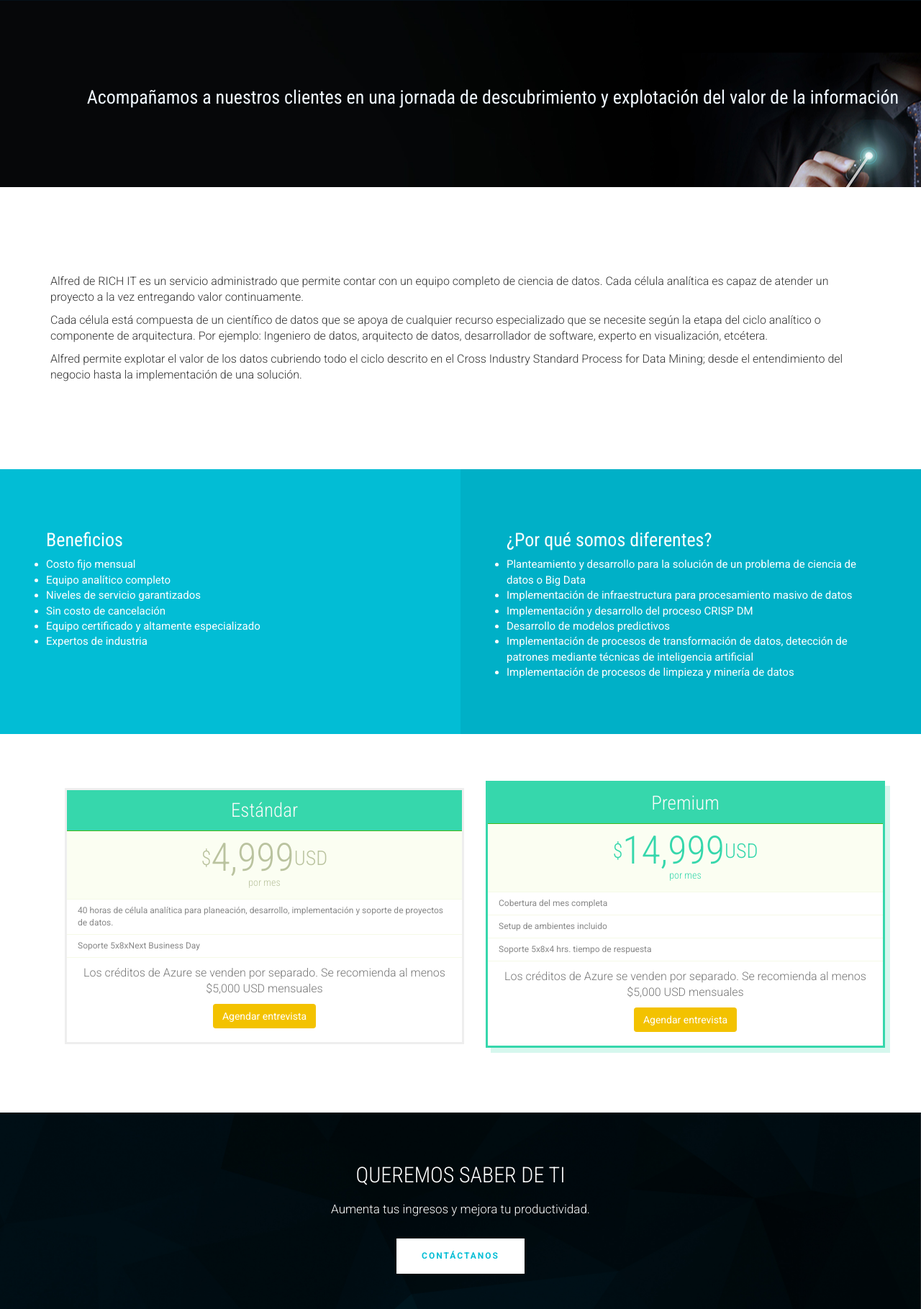
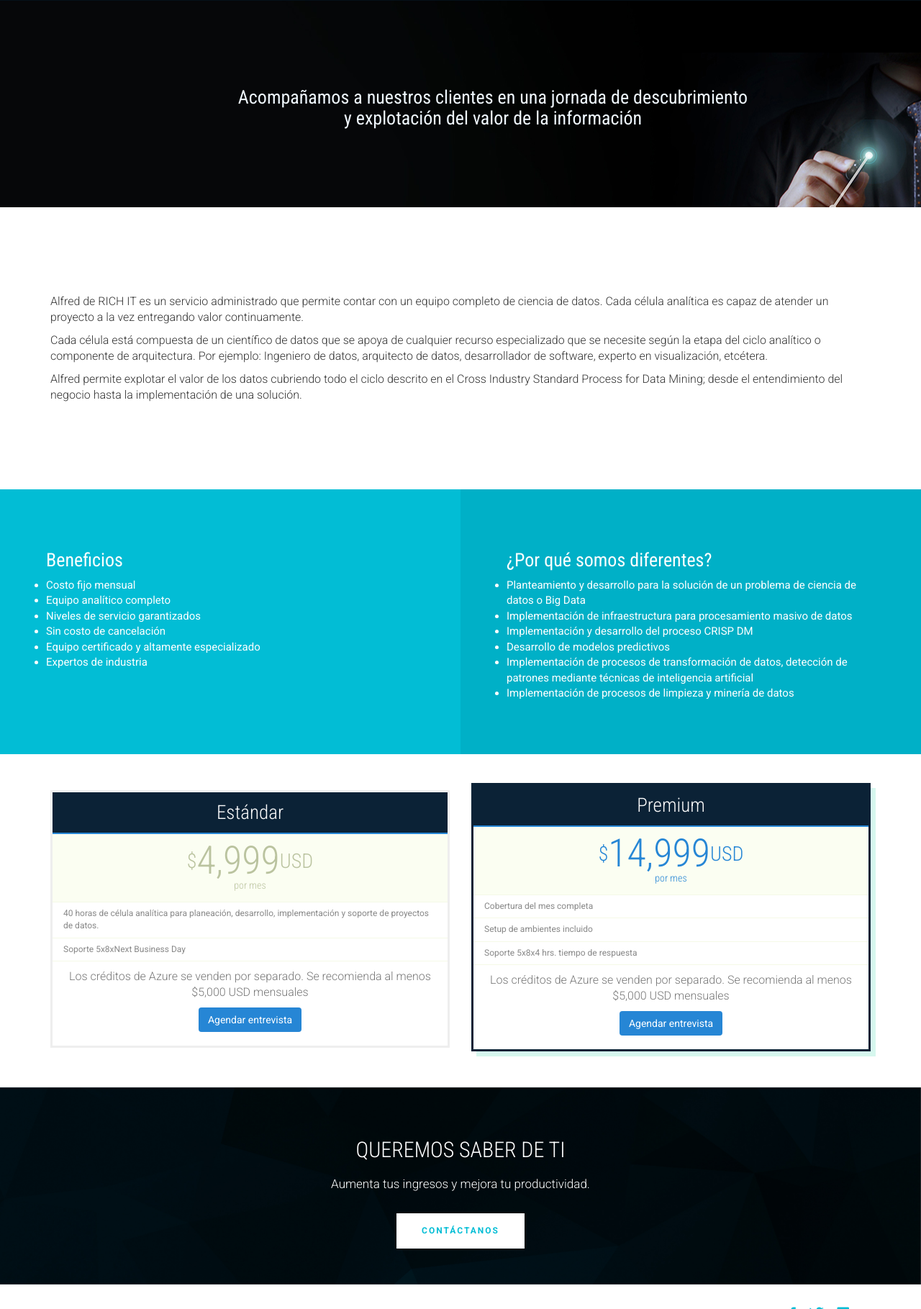
Before and after one commit to chazarovsky/websiterich, a PHP site: page /Alfred.html in a window 1280 px wide. Shown: the part 212-2031 px from the top of the page at 72% size. Run offline with PHP 8.4, Linux system fonts and the light colour scheme; some libraries are stand-ins or nearby versions; some web fonts are replaced.

Commit message:
pricing colors changed

```diff
--- a/3.9.0/Alfred.html
+++ b/3.9.0/Alfred.html
@@ -138,7 +138,7 @@
 
             <section id="value-proposition1">
                 <div class="container">
-                    <h2 class="text-center wow fadeInDown" data-wow-delay=".3s" data-wow-duration="500ms">Acompañamos a nuestros clientes en una jornada de descubrimiento y explotación del valor de la información</h2>
+                    <h2 class="text-center wow fadeInDown" data-wow-delay=".3s" data-wow-duration="500ms">Acompañamos a nuestros clientes en una jornada de descubrimiento<br>y explotación del valor de la información</h2>
                 </div>
             </section>
 
@@ -221,7 +221,7 @@
                             </ul>
                             <div class="pricing-footer">
                                 <p>Los créditos de Azure se venden por separado. Se recomienda al menos $5,000 USD mensuales</p>
-                                <a href="javascript:;" class="btn yellow-crusta">
+                                <a href="javascript:;" class="btn blue-crusta">
                                 Agendar entrevista
                                 </a>
                             </div>
@@ -244,7 +244,7 @@
                             </ul>
                             <div class="pricing-footer">
                                 <p>Los créditos de Azure se venden por separado. Se recomienda al menos $5,000 USD mensuales</p>
-                                <a href="javascript:;" class="btn yellow-crusta">
+                                <a href="javascript:;" class="btn blue-crusta">
                                 Agendar entrevista
                                 </a>
                             </div>
--- a/3.9.0/css/pricing.css
+++ b/3.9.0/css/pricing.css
@@ -1,25 +1,25 @@
 #pricing{
-    margin: 75px;
+    margin-top: 50px;
+    margin-bottom: 50px;
 }
 
 .pricing {
   position: relative;
-  margin-bottom: 15px;
   border: 3px solid #eee;
 }
 
 .pricing-active {
-  border: 3px solid #36d7ac;
+  border: 3px solid #0b2236;
   margin-top: -10px;
   box-shadow: 7px 7px rgba(54, 215, 172, 0.2);
 }
 
 .pricing:hover {
-  border: 3px solid #36d7ac;
+  border: 3px solid #0b2236;
 }
 
 .pricing:hover h4 {
-  color: #36d7ac;
+  color: #0b2236;
 }
 
 .pricing-head {
@@ -45,8 +45,8 @@
   color: #fafafa;
   padding: 12px 0;
   font-size: 27px;
-  background: #36d7ac;
-  border-bottom: solid 1px #41b91c;
+  background: #0b2236;
+  border-bottom: solid 2px #2686d5;
 }
 
 .pricing-head h4 {
@@ -59,7 +59,7 @@
 }
 
 .pricing-head-active h4 {
-  color: #36d7ac;
+  color: #2686d5;
 }
 
 .pricing-head h4 i {
@@ -100,7 +100,7 @@
 }
 
 .price-active h4 {
-  color: #36d7ac;
+  color: #2686d5;
 }
 
 .no-space-pricing .pricing:hover {
@@ -115,14 +115,14 @@
   transition: color 0.5s ease-in-out;
 }
 
-.yellow-crusta.btn {
+.blue-crusta.btn {
   color: #FFFFFF;
-  background-color: #f3c200;
+  background-color: #2686d5;
 }
-.yellow-crusta.btn:hover,
-.yellow-crusta.btn:focus,
-.yellow-crusta.btn:active,
-.yellow-crusta.btn.active {
+.blue-crusta.btn:hover,
+.blue-crusta.btn:focus,
+.blue-crusta.btn:active,
+.blue-crusta.btn.active {
     color: #FFFFFF;
-    background-color: #cfa500;
+    background-color: #04579b;
 }
```
